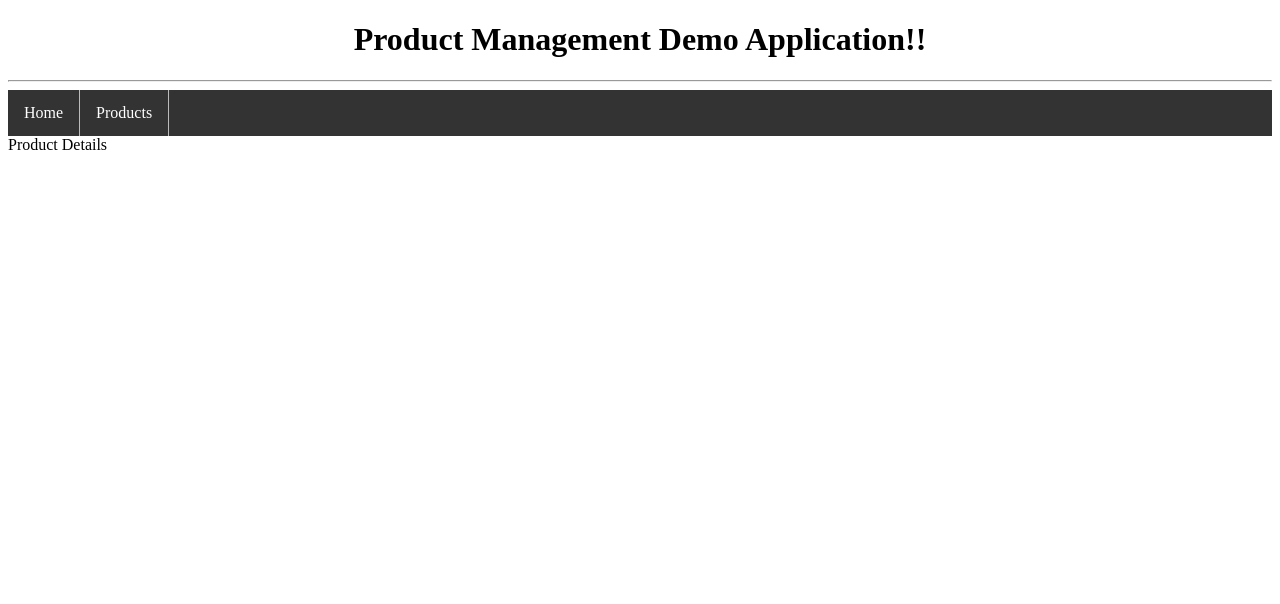
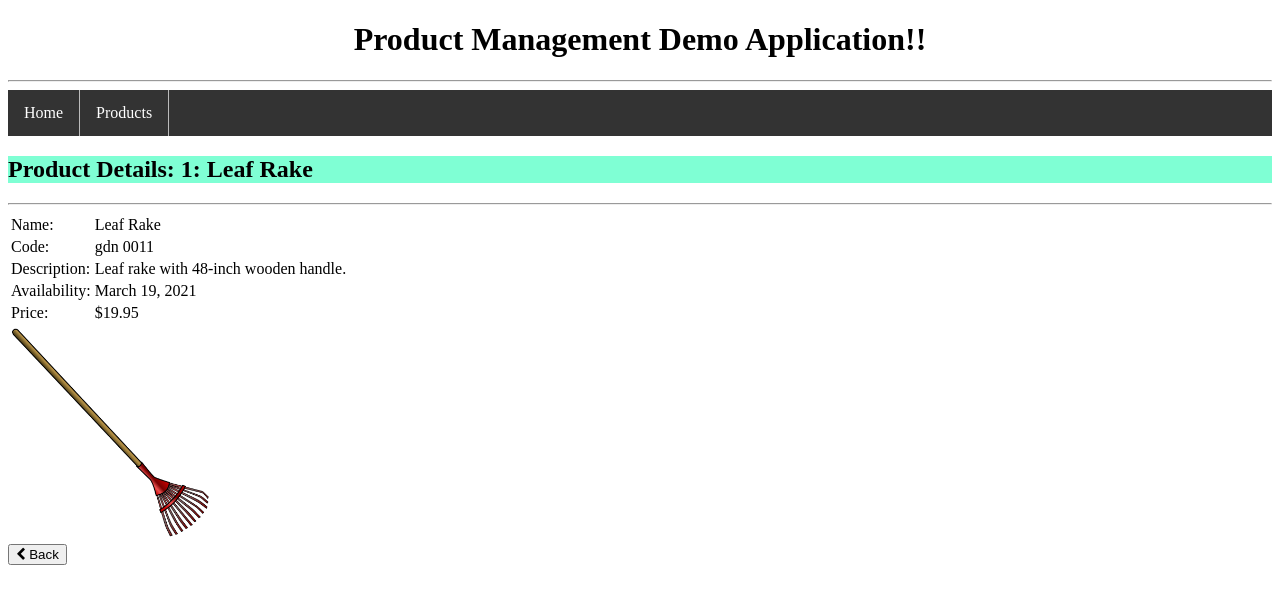
Before and after one commit to eranyser/AngularTutorialDKJune2022, an Angular app: page /products/1 in a window 1280 px wide. Shown: the top 604 px of the page. Built offline with nearby package versions, Linux system fonts and the light colour scheme.

Commit message:
feat: routing techniques

```diff
--- a/src/app/components/product-details/product-details/product-details.component.css
+++ b/src/app/components/product-details/product-details/product-details.component.css
@@ -0,0 +1,3 @@
+h2 {
+    background-color:aquamarine;
+}
--- a/src/app/components/product-details/product-details/product-details.component.html
+++ b/src/app/components/product-details/product-details/product-details.component.html
@@ -1,3 +1,33 @@
-<div>
-    {{pageTitle}}
+<header><h2>{{pageTitle + ': ' + product?.productName}}</h2></header>
+<hr>
+
+<table *ngIf="product">
+    <tr>
+        <td>Name: </td>
+        <td>{{product.productName}} </td>
+    </tr>
+    <tr>
+        <td>Code: </td>
+        <td>{{product.productCode | lowercase | convertToSpaces: '-'}} </td>
+    </tr>
+    <tr>
+        <td>Description: </td>
+        <td>{{product.description }} </td>
+    </tr>
+    <tr>
+        <td>Availability: </td>
+        <td>{{product.releaseDate }} </td>
+    </tr>
+    <tr>
+        <td>Price: </td>
+        <td>{{product.price | currency: 'USD': 'symbol' }} </td>
+    </tr>
+</table>
+
+<div *ngIf="product">
+    <img [style.width.px]='200'
+         [style.margin.px]='2'
+         [src]='product.imageUrl'
+         [title]='product.productName'>
 </div>
+<button (click)="onBack()"><i class="fa fa-chevron-left"></i> Back</button>
--- a/src/app/components/product-details/product-details/product-details.component.ts
+++ b/src/app/components/product-details/product-details/product-details.component.ts
@@ -1,15 +1,59 @@
-import { Component, OnInit } from '@angular/core';
+import { Component, OnDestroy, OnInit } from '@angular/core';
+import { ActivatedRoute, Router } from '@angular/router';
+import { Subscription } from 'rxjs';
+import { IProduct } from 'src/app/models/products';
+import { ProductService } from 'src/app/services/product-list.service';
 
 @Component({
   templateUrl: './product-details.component.html',
   styleUrls: ['./product-details.component.css']
 })
-export class ProductDetailsComponent implements OnInit {
+export class ProductDetailsComponent implements OnInit, OnDestroy {
 
   pageTitle: string = "Product Details";
-  constructor() { }
+  product: IProduct | undefined;
+  errorMessage: string = "";
+  sub!: Subscription;
+
+  /**
+   *
+   * @param route ActivatedRoute is used to get the parameter from the URL
+   * @param router Router is used to navigate to a specific route via code.
+   */
+  constructor(private route: ActivatedRoute,
+    private router: Router,
+    private productService: ProductService
+  ) { }
 
   ngOnInit(): void {
+    // since we want to read the route parameter only once, we use the route snapshot.
+    // it gives route information in a single point in time.
+    const id = Number(this.route.snapshot.paramMap.get('id'));
+    this.pageTitle += `: ${id}`;
+
+    /**
+        to read emitted paremeters as they change we us
+        this.route.paramMap.subscribe(
+            param => console.log(param.get('id'))
+        );
+     */
+
+    this.sub = this.productService.getProductByID(id).subscribe({
+      next: product => {
+          this.product = product;
+      },
+      error: err => this.errorMessage = err
+    });
+  }
+
+  ngOnDestroy() {
+    this.sub.unsubscribe();
+  }
+  /**
+   * We want to route by code, we use the router service.
+   */
+  onBack(): void {
+      this.router.navigate(['/products']);
   }
 
 }
--- a/src/app/components/products/product-list.component.html
+++ b/src/app/components/products/product-list.component.html
@@ -43,7 +43,8 @@
               [width]='imageWidth'
               [style.margin.px]='imageMargin' alt="">
           </td>
-          <td>{{product.productName}}</td>
+          <!-- Here we set routerLink attribute with parameter to activate routing to a specific product -->
+          <td><a [routerLink]="['/products', product.productId]">{{product.productName}}</a></td>
           <td>{{product.productCode | lowercase | convertToSpaces: '-'}}</td>
           <td>{{product.releaseDate }}</td>
           <td>{{product.price | currency:'USD':'symbol':'1.2-2'}}</td>
--- a/src/app/services/product-list.service.ts
+++ b/src/app/services/product-list.service.ts
@@ -2,7 +2,7 @@ import { HttpClient, HttpErrorResponse } from "@angular/common/http";
 import { Injectable } from "@angular/core";
 import { Observable, throwError } from "rxjs";
 import { IProduct } from "../models/products";
-import { tap, catchError } from "rxjs/operators";
+import { tap, catchError, map } from "rxjs/operators";
 
 @Injectable({
     providedIn: 'root'
@@ -23,6 +23,17 @@ export class ProductService {
         );
     }
 
+    /**
+     * In an ideal solution we were saving the product list in some sort of data structure / store and use it to get
+     * the product with the requeseted ID. Here we just callling the getProducts again.
+     * @param id
+     */
+    getProductByID(id: number): Observable<IProduct | undefined> {
+        return this.getProducts().pipe(
+          map((products: IProduct[]) => (products.find(product => product.productId == id)))
+        )
+    }
+
     private handleError(err: HttpErrorResponse) {
         // in a real world app, we may send the server to some remote logging infrastructure
         // instead of just loggin it to the console
```
